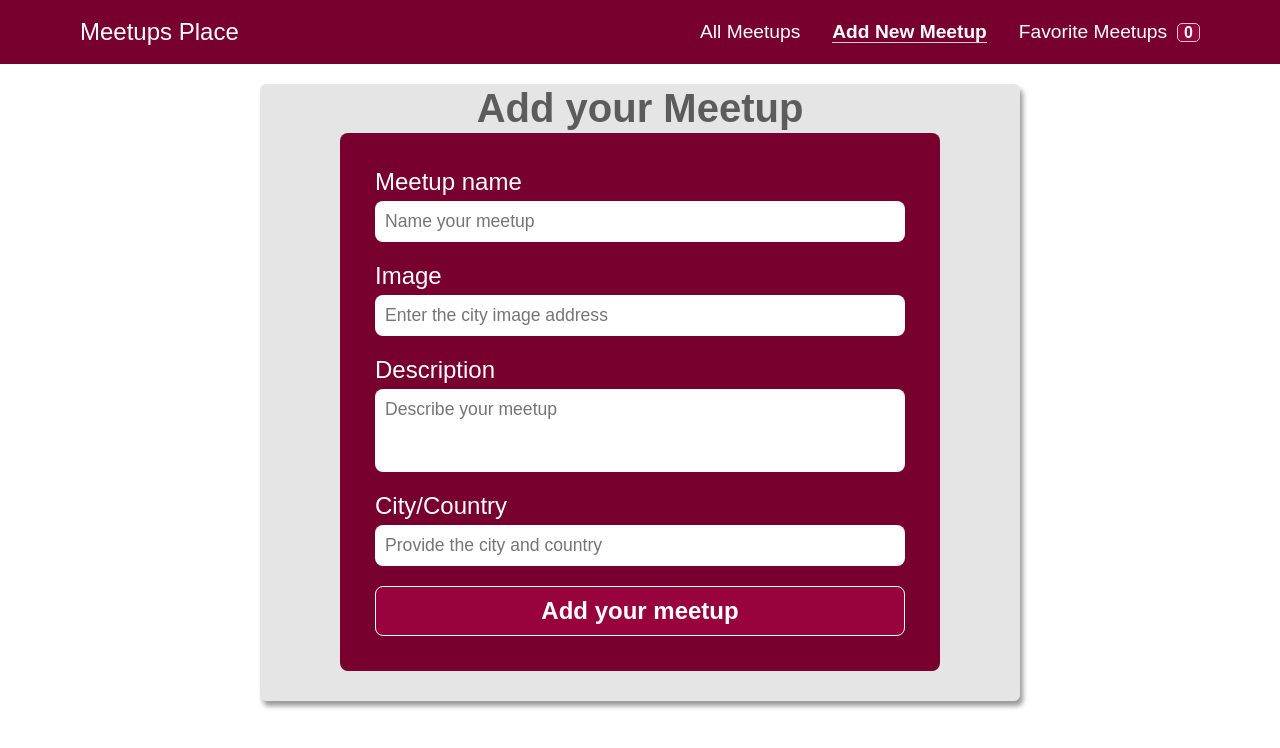
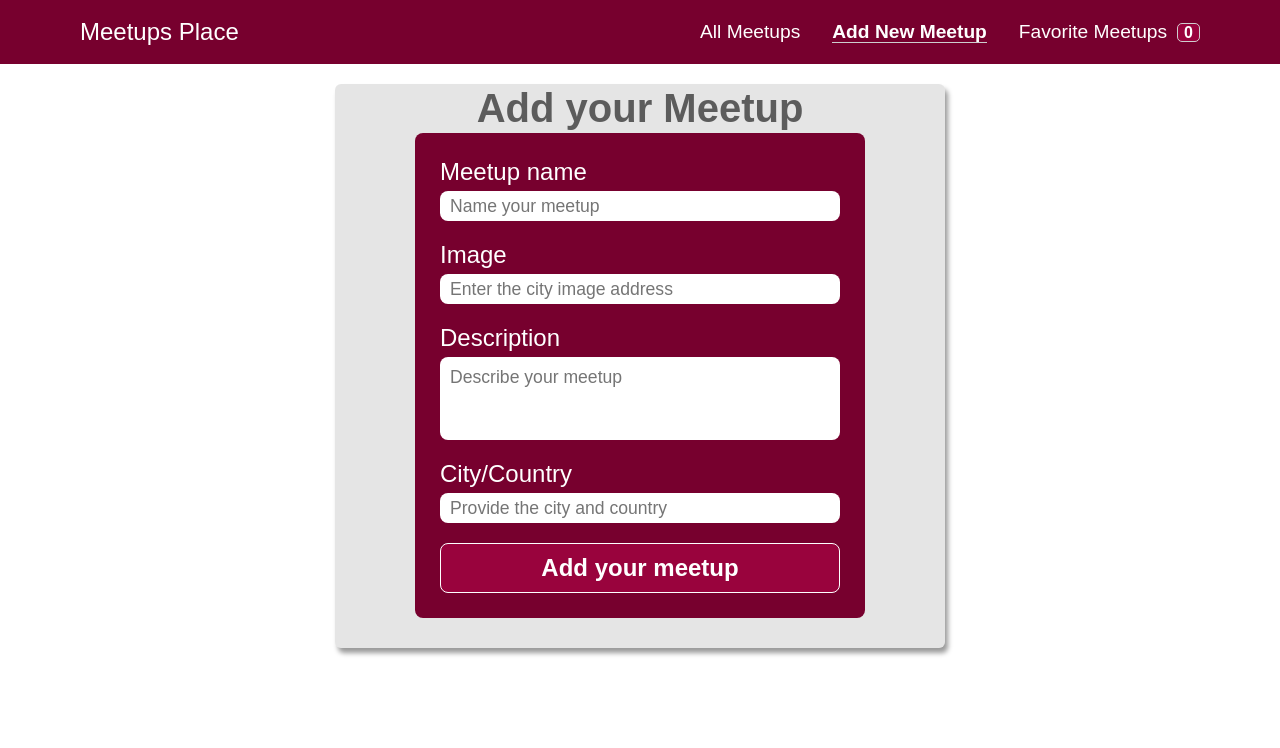
Before and after one commit to Gilmara-Git/Meetups, a React (Create React App) app: page /new-meetups in a window 1280 px wide. Shown: the top 748 px of the page. Built offline with nearby package versions, Linux system fonts and the light colour scheme; a web font is replaced by a local one.

Commit message:
refactoring

```diff
--- a/src/components/NewMeetupForm/NewMeetupForm.module.css
+++ b/src/components/NewMeetupForm/NewMeetupForm.module.css
@@ -1,9 +1,9 @@
 
 .formContainer {
     background-color: #77002e;
-    padding: 35px;
+    padding: 25px;
     margin: 0px 80px 30px 80px;
-    width: 600px;
+    width: 450px;
     border-radius: 8px;
 }
 
@@ -11,6 +11,10 @@
     display: flex;
     flex-direction: column;
 
+}
+
+.fieldContainer input {
+    height:30px;
 }
 .label{
     color: white;
--- a/src/pages/Favorites/Favorites.module.css
+++ b/src/pages/Favorites/Favorites.module.css
@@ -7,11 +7,11 @@
 }
 
 .loadingContainer{
+    height: 100vh;
     display: flex;
     justify-content: center;
     align-items: center;
     flex-direction: column;
-    height: 100vh;
 
 }
 
```
